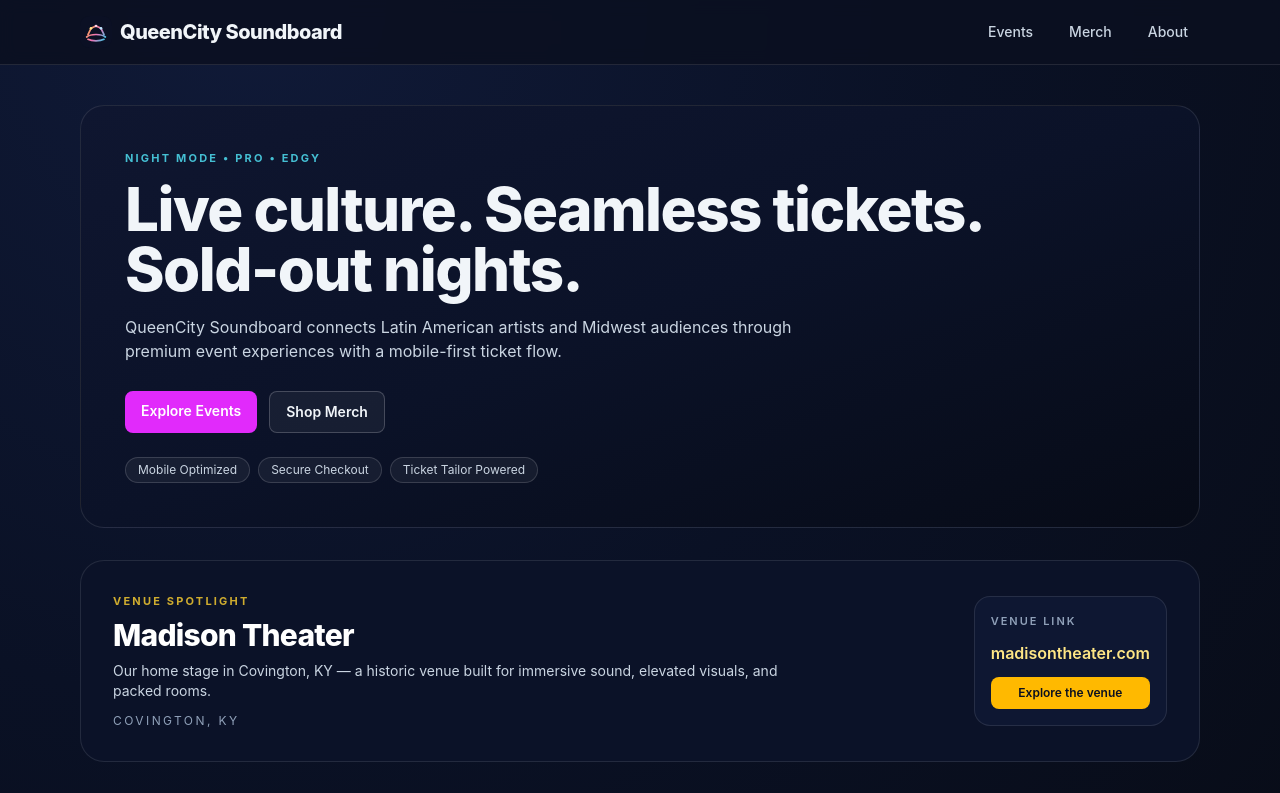
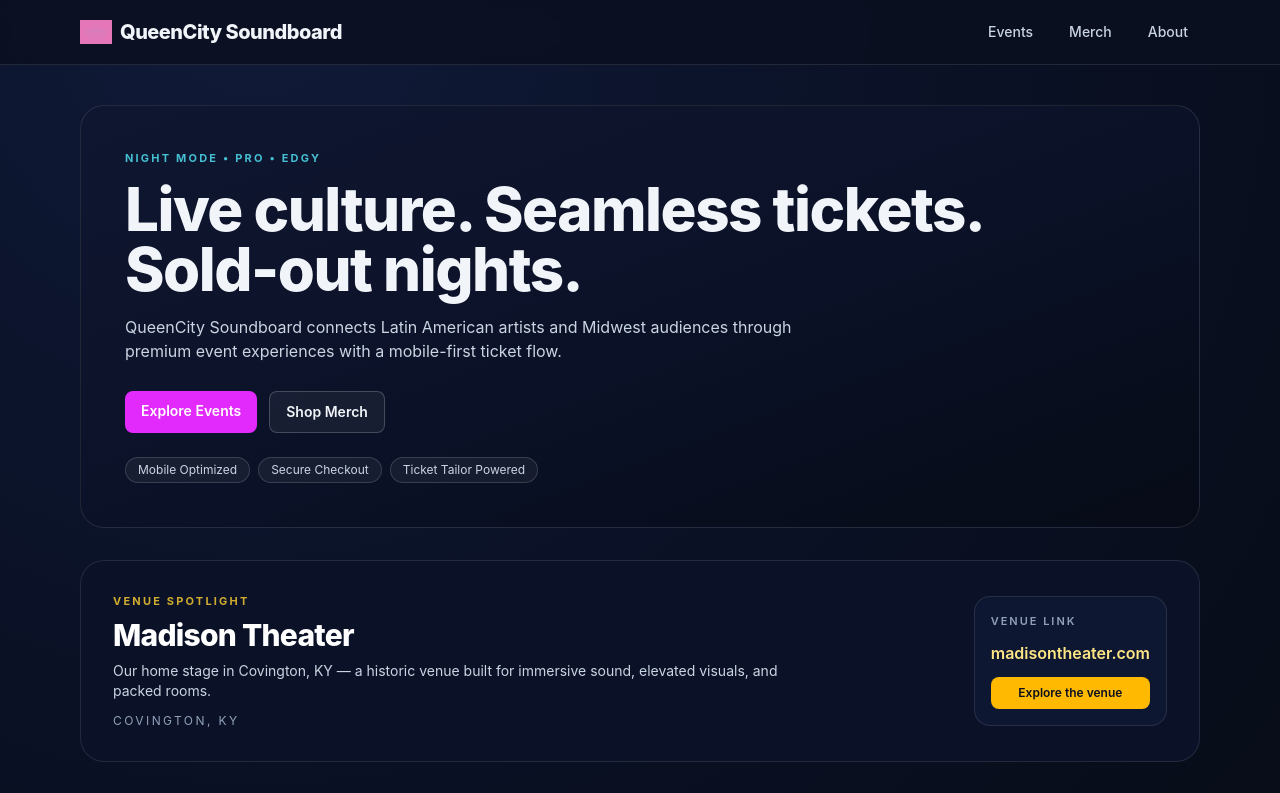
Before and after one commit to 0xwaya/queencity-soundboard-standalone, a Next.js app in the folder apps/web/: page / in a window 1280 px wide. Shown: the top 793 px of the page. Built offline with nearby package versions, Linux system fonts and the light colour scheme.

Commit message:
Use themed crown image for logo and favicon

```diff
--- a/apps/web/src/app/layout.tsx
+++ b/apps/web/src/app/layout.tsx
@@ -6,7 +6,7 @@ export const metadata: Metadata = {
   title: "QueenCity Soundboard",
   description: "Live events, tickets, and merch.",
   icons: {
-    icon: "/qcs-crown.svg",
+    icon: "/qcs-crown.png",
   },
 };
 
--- a/apps/web/src/components/header.tsx
+++ b/apps/web/src/components/header.tsx
@@ -12,7 +12,7 @@ export default function Header() {
     <header className="sticky top-0 z-20 border-b border-white/10 bg-[#0b1020]/85 backdrop-blur">
       <div className="mx-auto flex max-w-6xl items-center justify-between gap-4 px-4 py-4">
         <Link href="/" className="flex items-center gap-2 text-base font-extrabold tracking-tight text-slate-100 md:text-xl">
-          <Image src="/qcs-crown.svg" alt="Queen City Soundboard crown" width={32} height={32} priority />
+          <Image src="/qcs-crown.png" alt="Queen City Soundboard crown" width={32} height={32} priority />
           <span>QueenCity Soundboard</span>
         </Link>
 
```
Also changed, not shown: apps/web/public/qcs-crown.png (added).
